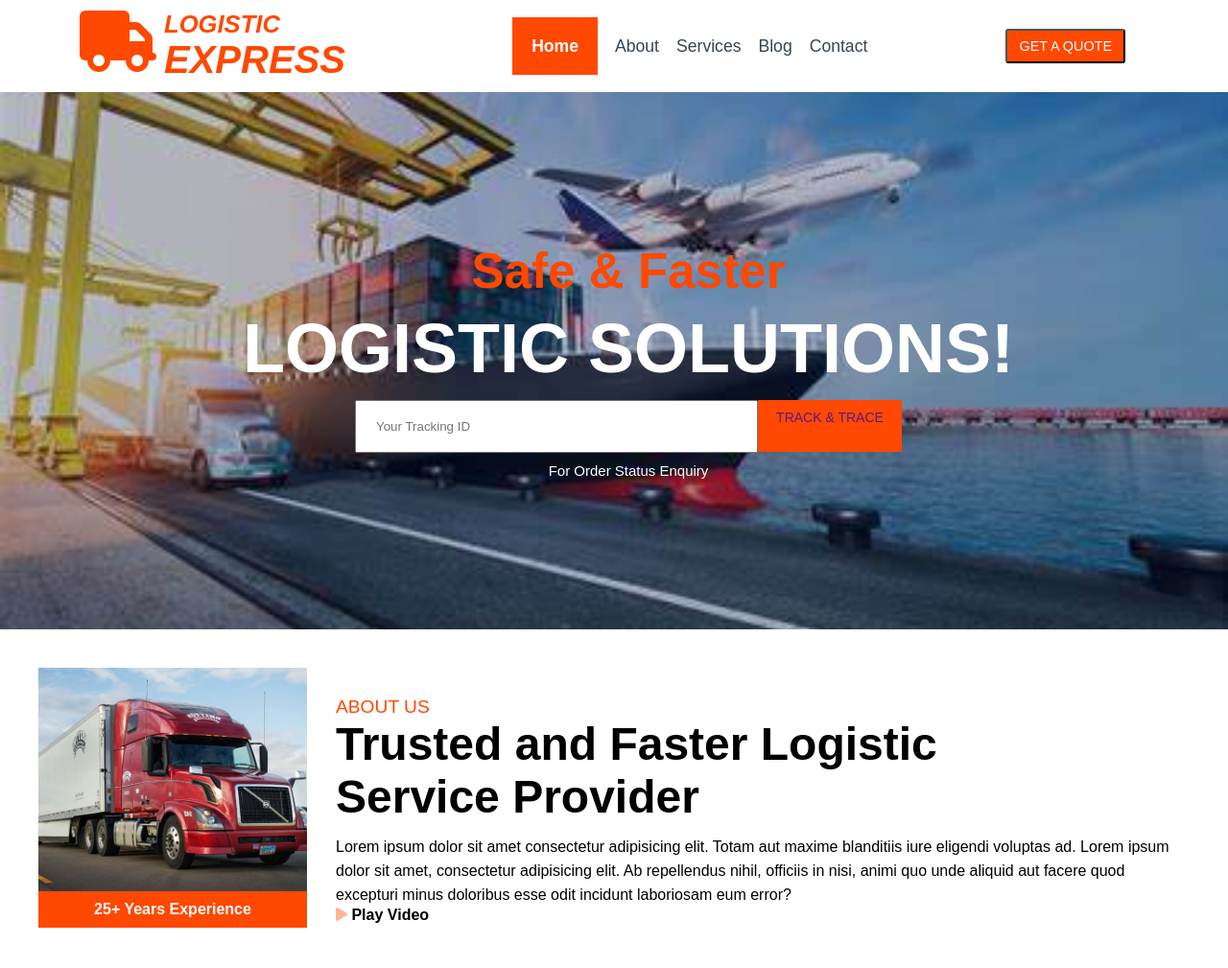
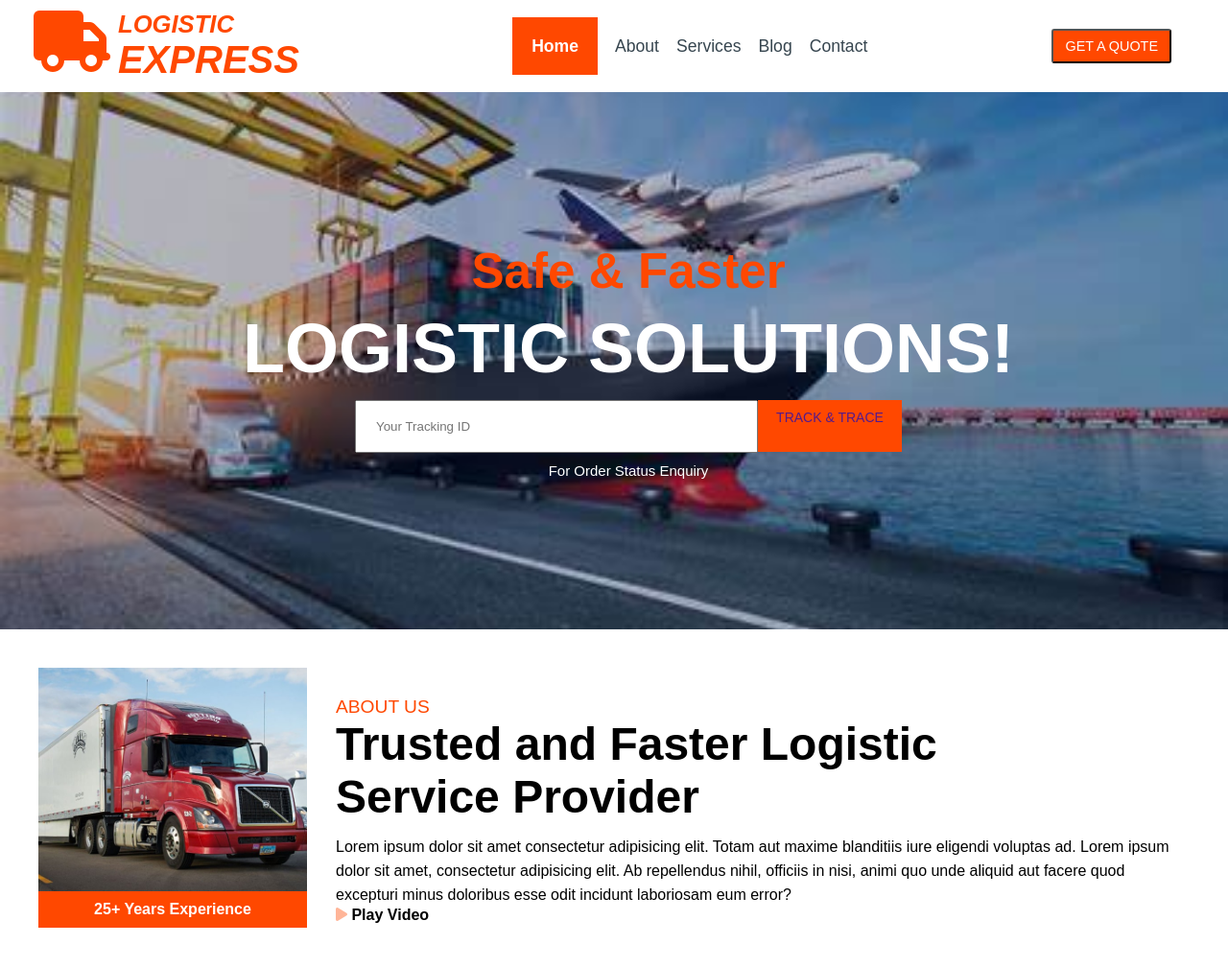
Before and after one commit to Abija-Joyce/Express-Logistics-Website, a plain HTML site: page index.html in a window 1280 px wide. Shown: the top 1009 px of the page at 96% size. Drawn offline with Linux system fonts and the light colour scheme.

Commit message:
Update style.css

```diff
--- a/style.css
+++ b/style.css
@@ -45,7 +45,7 @@ li{
     justify-content: space-between;
     align-items: center;
     margin-left: 5px;
-    padding: 0 3rem;
+    padding: 3rem 0;
 }
 
 .logo {
```
